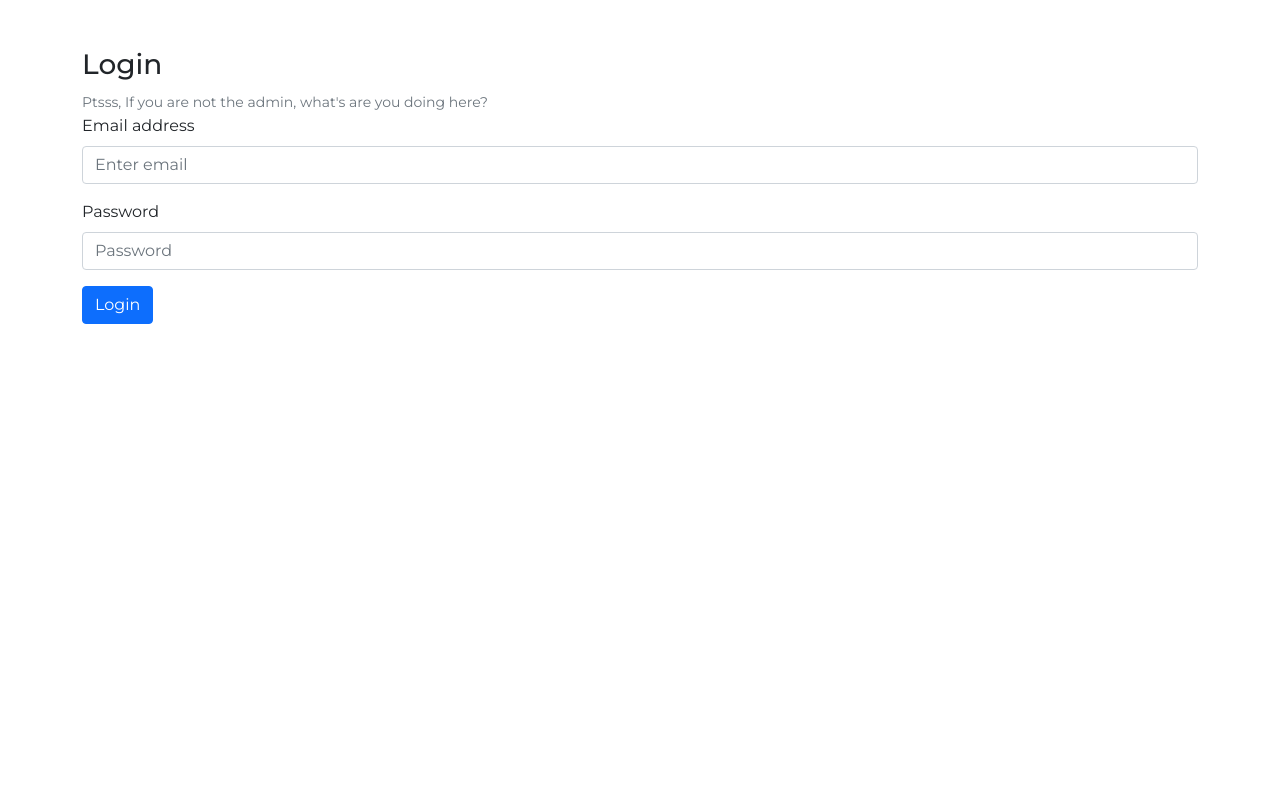
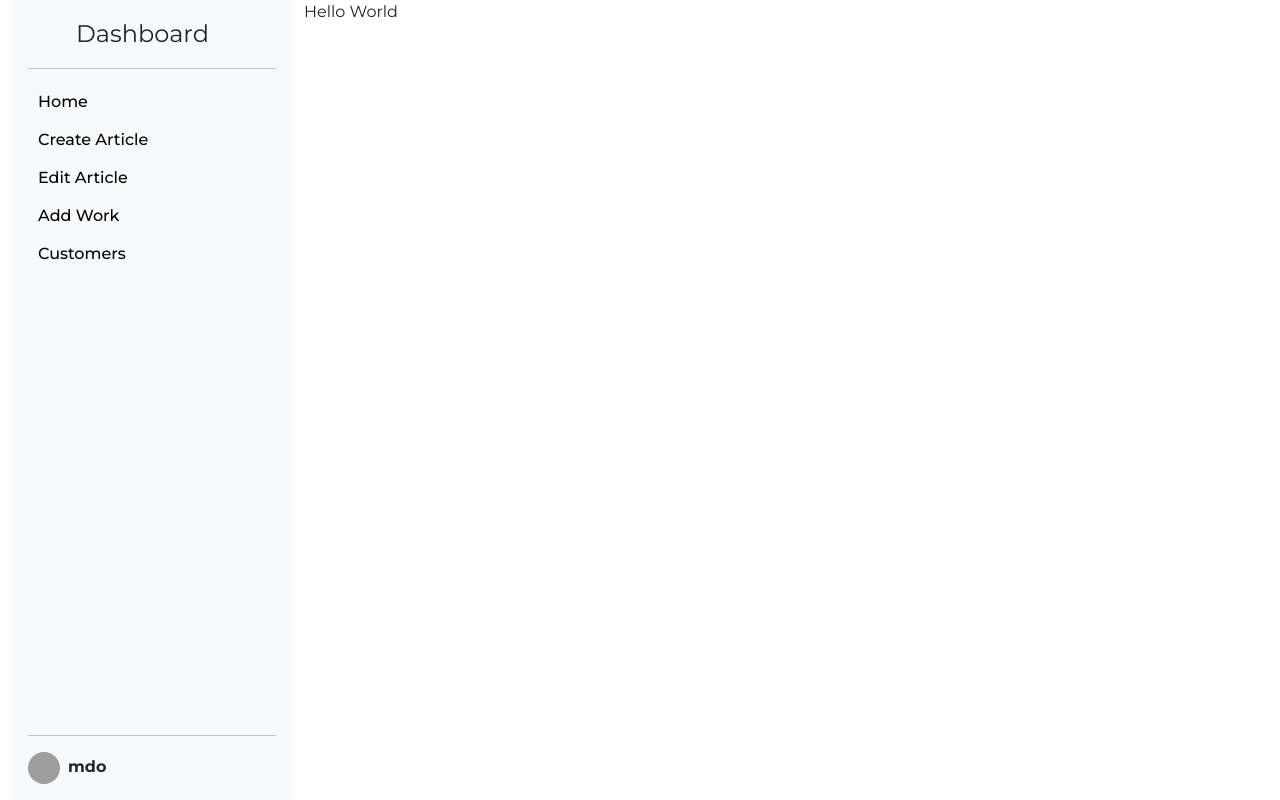
Before and after one commit to fabricio3g/portfolio-nextjs, a Next.js app: page /admin in a window 1280 px wide. Built offline with nearby package versions, Linux system fonts and the light colour scheme; grey boxes are pictures that could not be loaded.

Commit message:
Update admin.js

```diff
--- a/pages/admin.js
+++ b/pages/admin.js
@@ -1,54 +1,14 @@
-import { useState } from "react";
-import { Form, Button, Container } from "react-bootstrap";
+import AdminLayout from "../Components/AdminLayoud";
+import AdminLogin from "../Components/AdminLogin";
 
 const Admin = () => {
-  const [adminData, setData] = useState({
-    email: "",
-    password: "",
-  });
 
-  const handleInputs = (e) => {
-    const { name, value } = e.target;
-    setData({
-      ...adminData,
-      [name]: value,
-    });
-  };
-
-  const submitData = (e) => {
-    e.preventDefault();
-  };
+  const tokenExist = true
 
   return (
-    <Container className="mt-5 justify-content-center">
-      <h3>Login </h3>
-      <Form.Text className="text-muted">
-        Ptsss, If you are not the admin, what&apos;s are you doing here?
-      </Form.Text>
-      <Form>
-        <Form.Group className="mb-3" controlId="formBasicEmail">
-          <Form.Label>Email address</Form.Label>
-          <Form.Control
-            name="email"
-            onChange={(e) => handleInputs(e)}
-            type="email"
-            placeholder="Enter email"
-          />
-        </Form.Group>
-        <Form.Group className="mb-3" controlId="formBasicPassword">
-          <Form.Label>Password</Form.Label>
-          <Form.Control
-            onChange={(e) => handleInputs(e)}
-            type="password"
-            name="password"
-            placeholder="Password"
-          />
-        </Form.Group>
-        <Button onClick={(e) => submitData(e)} variant="primary" type="submit">
-          Login
-        </Button>
-      </Form>
-    </Container>
+    <>
+    { tokenExist ? <AdminLayout/> : <AdminLogin/> }
+   </>
   );
 };
 
```
